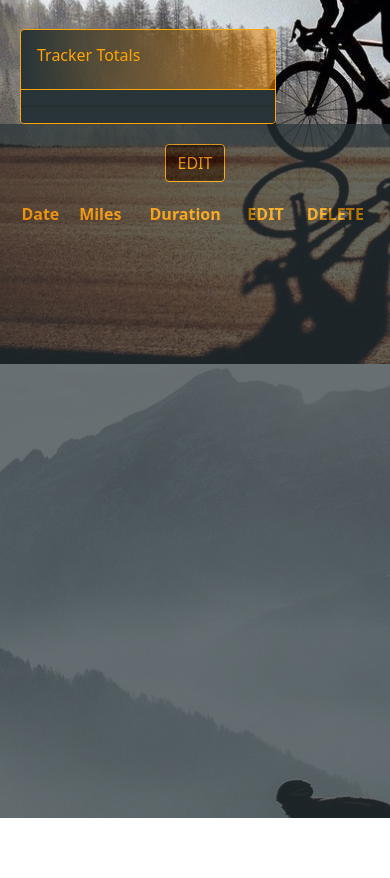
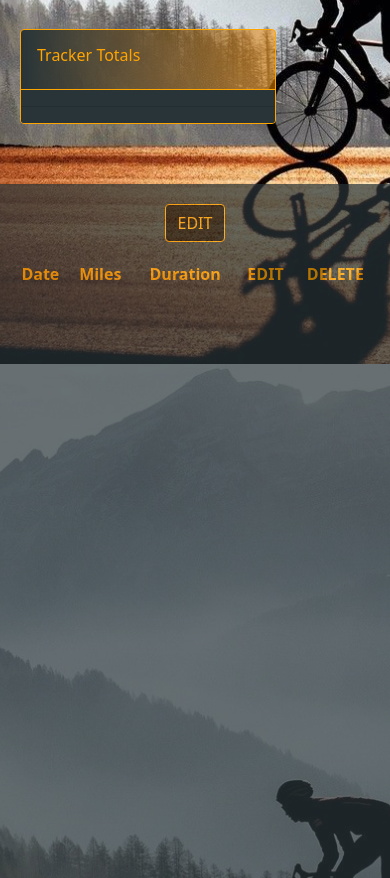
Before and after one commit to jpanakkal22/cycle_tracker, a website: page public/members.html in a window 390 px wide. Shown: the part 480-1358 px from the top of the page. Before the commit the page ends 1298 px from the top, so only its background shows below. Drawn offline with nearby package versions, Linux system fonts and the light colour scheme; no server answers.

Commit message:
media query to add top margin to table background when mobile size

```diff
--- a/public/stylesheets/style.css
+++ b/public/stylesheets/style.css
@@ -116,3 +116,10 @@ th, td {
   margin-top: 20px;
   margin-bottom: 20px;
 }
+
+/* Media Query to add top margin to table column */
+@media only screen and (max-width: 575px) {
+  .bg3 {
+    margin-top: 60px;
+  }
+}
```
